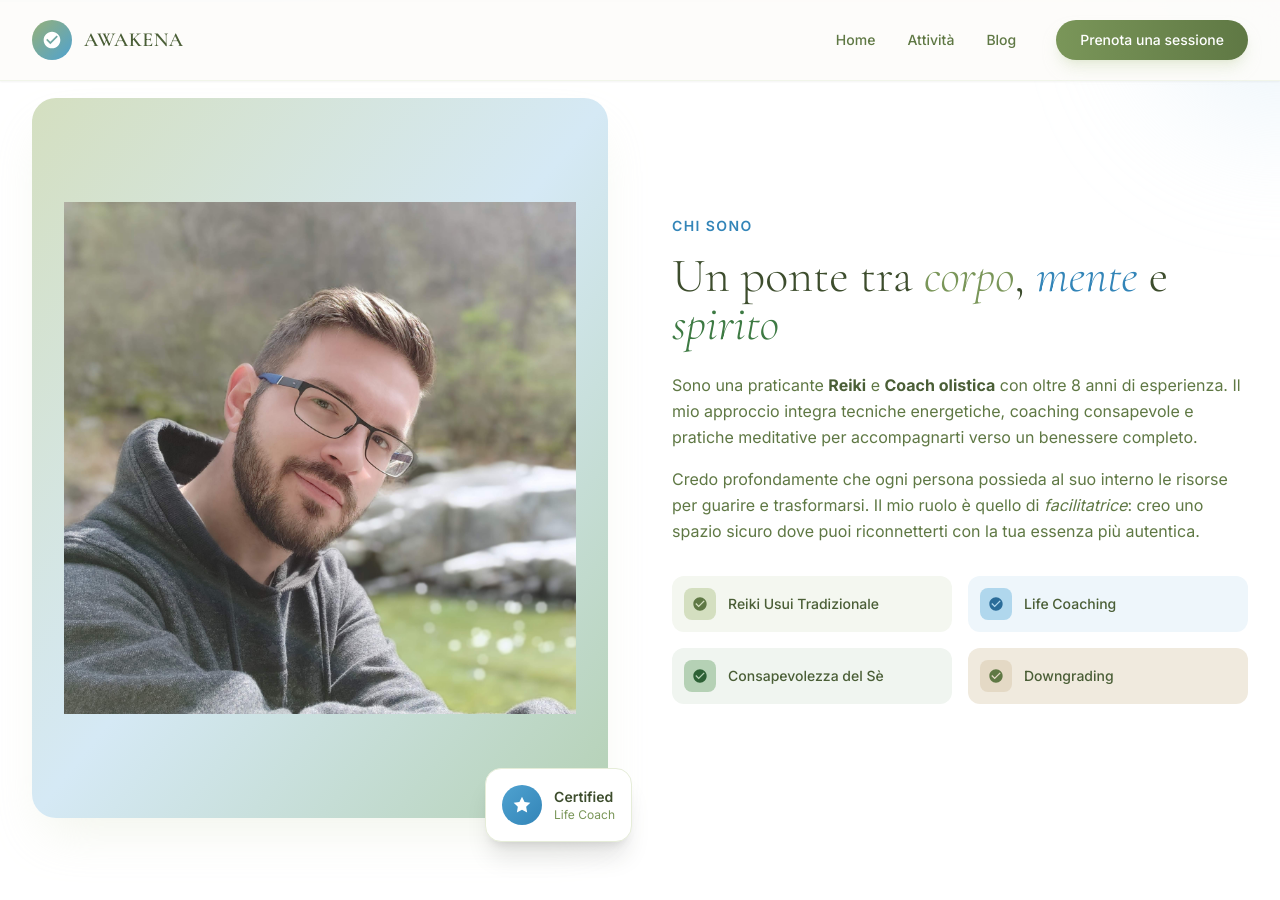
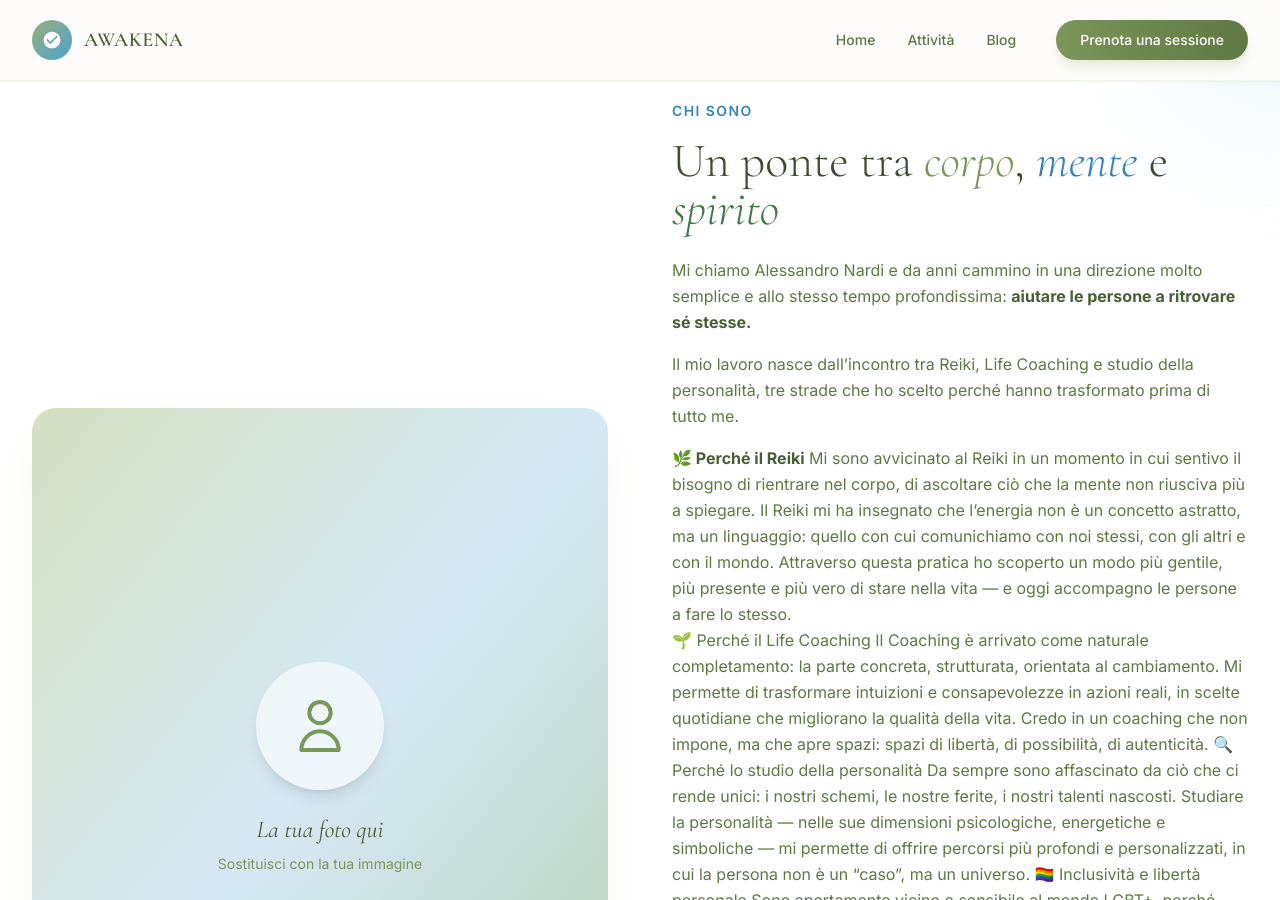
Before and after one commit to rerosku/rerosku.github.io, a Jekyll site: the page built from index.html, in a window 1280 px wide and 900 px high, scrolled down 978 px. Built offline with Jekyll 4.4.1, drawn with Linux system fonts in a browser that asks for light colours; nearby versions of some CDN libraries; some web fonts are replaced; some of the changed text lies outside the part shown.

Commit message:
Update rerosku.github.io from Acode

```diff
--- a/index.html
+++ b/index.html
@@ -61,7 +61,11 @@
         <div class="relative rounded-3xl overflow-hidden shadow-2xl shadow-salvia-200/30">
           <div class="aspect-[4/5] bg-gradient-to-br from-salvia-200 via-blu-100 to-rosmarino-200 flex items-center justify-center">
             <div class="text-center p-8">
-    <img src="{{ '/assets/images/alessandro-portrait.jpg' | relative_url }}" alt="Alessandro Nardi - Praticante Reiki">
+              <div class="w-32 h-32 mx-auto mb-6 rounded-full bg-white/60 backdrop-blur-sm flex items-center justify-center shadow-lg">
+                <svg class="w-16 h-16 text-salvia-500" fill="none" stroke="currentColor" viewBox="0 0 24 24"><path stroke-linecap="round" stroke-linejoin="round" stroke-width="1.5" d="M16 7a4 4 0 11-8 0 4 4 0 018 0zM12 14a7 7 0 00-7 7h14a7 7 0 00-7-7z"/></svg>
+              </div>
+              <p class="font-display text-2xl text-salvia-700 italic">La tua foto qui</p>
+              <p class="text-salvia-500 text-sm mt-2">Sostituisci con la tua immagine</p>
             </div>
           </div>
         </div>
@@ -71,7 +75,7 @@
               <svg class="w-5 h-5 text-white" fill="currentColor" viewBox="0 0 24 24"><path d="M12 2l3.09 6.26L22 9.27l-5 4.87 1.18 6.88L12 17.77l-6.18 3.25L7 14.14 2 9.27l6.91-1.01L12 2z"/></svg>
             </div>
             <div>
-              <p class="text-sm font-semibold text-salvia-800">Certified</p>
+              <p class="text-sm font-semibold text-salvia-800">Certificato</p>
               <p class="text-xs text-salvia-500">Life Coach</p>
             </div>
           </div>
@@ -84,8 +88,36 @@
           Un ponte tra <span class="italic text-salvia-500">corpo</span>, <span class="italic text-blu-500">mente</span> e <span class="italic text-rosmarino-500">spirito</span>
         </h2>
         <div class="space-y-4 text-salvia-600 leading-relaxed">
-          <p>Sono una praticante <strong class="text-salvia-700">Reiki</strong> e <strong class="text-salvia-700">Coach olistica</strong> con oltre 8 anni di esperienza. Il mio approccio integra tecniche energetiche, coaching consapevole e pratiche meditative per accompagnarti verso un benessere completo.</p>
-          <p>Credo profondamente che ogni persona possieda al suo interno le risorse per guarire e trasformarsi. Il mio ruolo è quello di <em>facilitatrice</em>: creo uno spazio sicuro dove puoi riconnetterti con la tua essenza più autentica.</p>
+          <p>Mi chiamo Alessandro Nardi e da anni cammino in una direzione molto semplice e allo stesso tempo profondissima: <strong class="text-salvia-700">aiutare le persone a ritrovare sé stesse.</strong></p>
+<p>Il mio lavoro nasce dall’incontro tra Reiki, Life Coaching e studio della personalità, tre strade che ho scelto perché hanno trasformato prima di tutto me.</p>
+
+<p><strong class="text-salvia-700">🌿 Perché il Reiki</strong>
+Mi sono avvicinato al Reiki in un momento in cui sentivo il bisogno di rientrare nel corpo, di ascoltare ciò che la mente non riusciva più a spiegare.
+Il Reiki mi ha insegnato che l’energia non è un concetto astratto, ma un linguaggio: quello con cui comunichiamo con noi stessi, con gli altri e con il mondo.
+Attraverso questa pratica ho scoperto un modo più gentile, più presente e più vero di stare nella vita — e oggi accompagno le persone a fare lo stesso.</p>
+
+🌱 Perché il Life Coaching
+Il Coaching è arrivato come naturale completamento: la parte concreta, strutturata, orientata al cambiamento.
+Mi permette di trasformare intuizioni e consapevolezze in azioni reali, in scelte quotidiane che migliorano la qualità della vita.
+Credo in un coaching che non impone, ma che apre spazi: spazi di libertà, di possibilità, di autenticità.
+
+🔍 Perché lo studio della personalità
+Da sempre sono affascinato da ciò che ci rende unici: i nostri schemi, le nostre ferite, i nostri talenti nascosti.
+Studiare la personalità — nelle sue dimensioni psicologiche, energetiche e simboliche — mi permette di offrire percorsi più profondi e personalizzati, in cui la persona non è un “caso”, ma un universo.
+
+🏳️‍🌈 Inclusività e libertà personale
+Sono apertamente vicino e sensibile al mondo LGBT+, perché credo che ogni essere umano abbia il diritto di esprimersi senza paura, senza maschere e senza giudizio.
+Awakena nasce anche come spazio sicuro: un luogo dove identità, orientamento e storia personale non sono mai un ostacolo, ma parte preziosa del cammino.
+
+🌍 Consapevolezza e impatto sul pianeta
+La crescita personale non è completa se non include il mondo in cui viviamo.
+Credo profondamente nel vivere con consapevolezza ecologica, riconoscendo che ogni nostra scelta — dal modo in cui respiriamo al modo in cui consumiamo — lascia un’impronta.
+Prendersi cura di sé significa anche prendersi cura della Terra.
+
+✨ La mia missione
+Awakena è il mio modo di unire tutto questo: energia, psicologia, libertà, consapevolezza.
+Accompagno le persone a ritrovare il proprio centro, a sciogliere ciò che blocca, a riscoprire ciò che illumina.
+Non offro soluzioni preconfezionate: offro presenza, ascolto, strumenti e un cammino condiviso verso una versione più autentica e più viva di sé.</p>
         </div>
 
         <div class="mt-8 grid grid-cols-2 gap-4">
```
